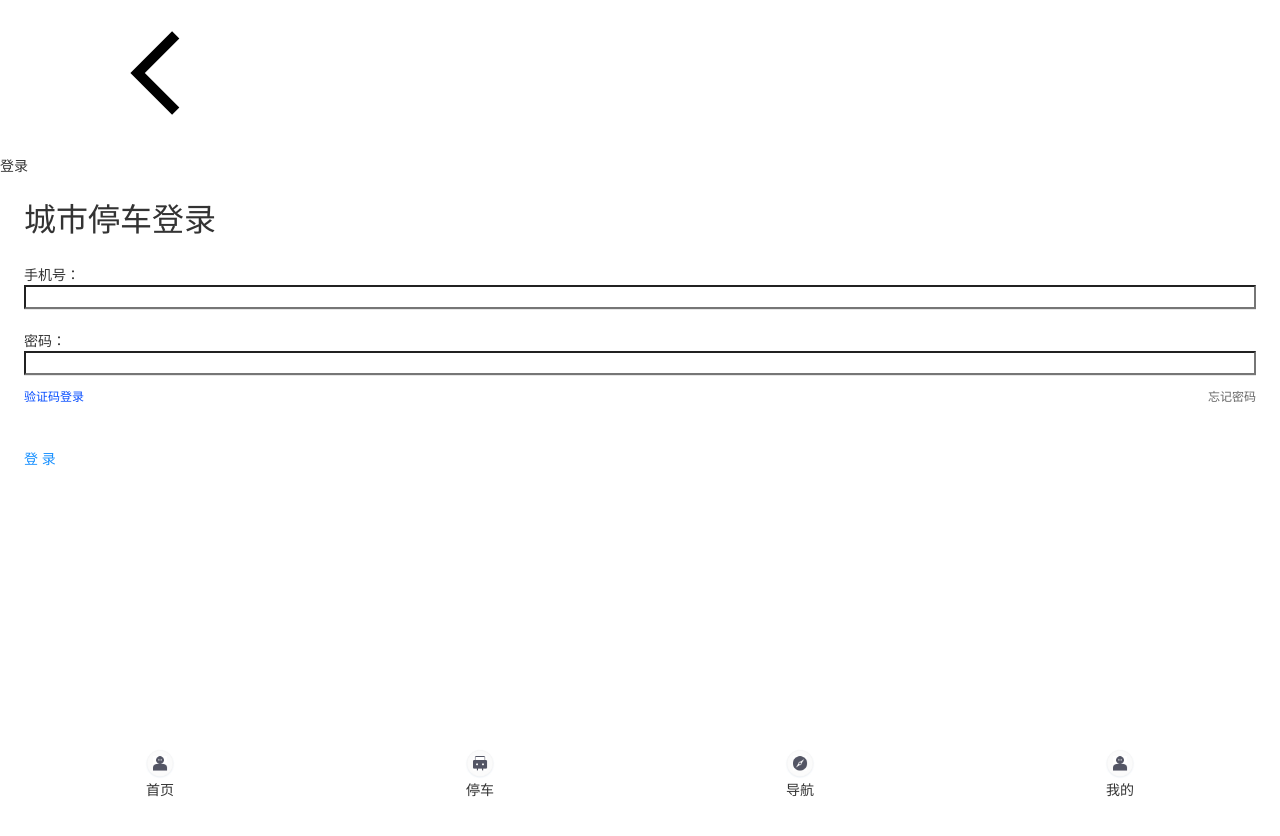
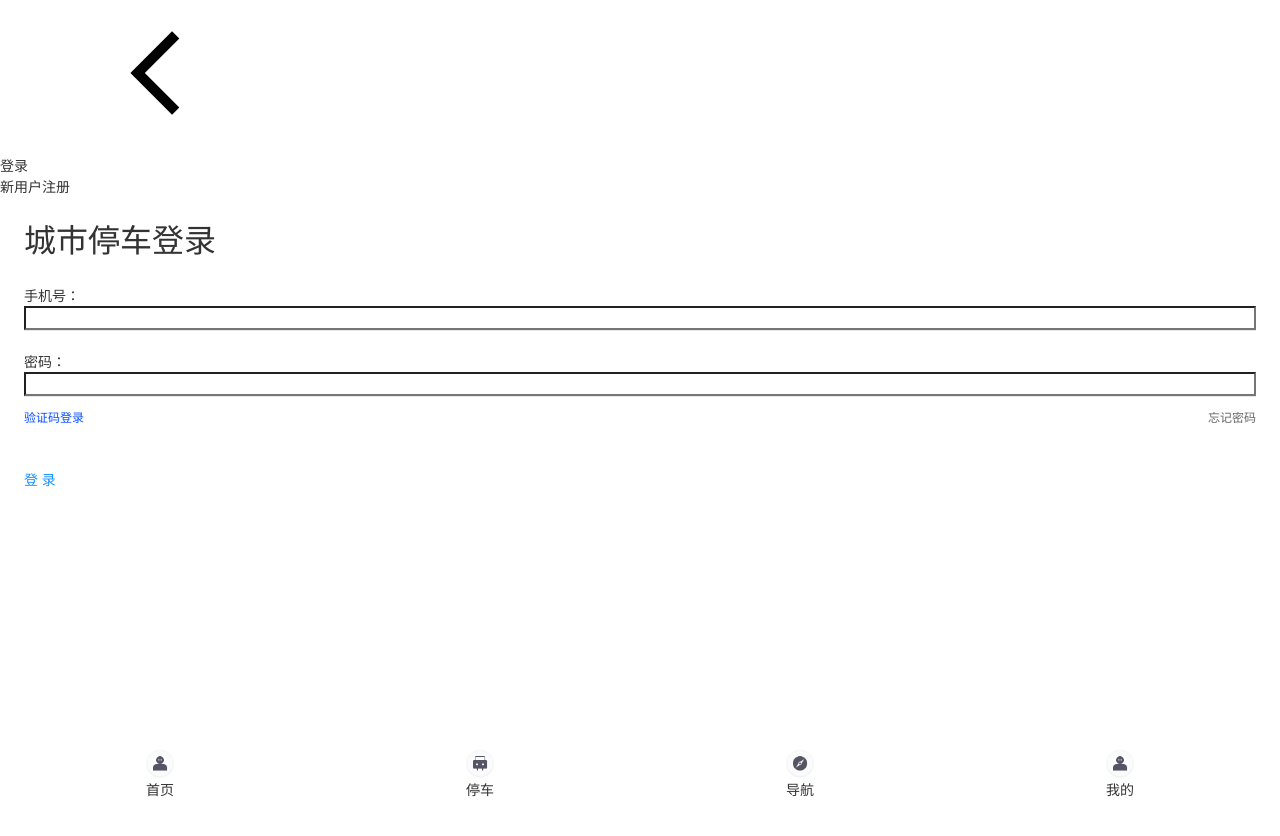
Before and after one commit to zz3718/city-parking-app, a React app: page /#/login in a window 1280 px wide. Shown: the top 836 px of the page. Built offline with nearby package versions, Linux system fonts and the light colour scheme.

Commit message:
perf(login): 添加新用户注册按钮

```diff
--- a/src/pages/Login/login.jsx
+++ b/src/pages/Login/login.jsx
@@ -4,6 +4,9 @@ import { NavBar, Icon, List, Button } from 'antd-mobile';
 export default class Login extends React.Component {
 	login = () => {
 		console.log('点击登录')
+	}
+	register = () => {
+		console.log('点击新用户注册')
 	}
 	render () {
 		return (
@@ -13,6 +16,7 @@ export default class Login extends React.Component {
 						mode="light"
 						icon={<Icon type="left" />}
 						onLeftClick={() => { this.props.history.go(-1) }}
+						rightContent={<span onClick={ this.register }>新用户注册</span>}
 						>登录</NavBar>
 						<div className="login-content">
 							<div className="login-title">城市停车登录</div>
--- a/src/pages/Login/login.scss
+++ b/src/pages/Login/login.scss
@@ -34,4 +34,8 @@
     .login-btn {
         margin-top: 42px;
     }
+    .am-navbar-right {
+        font-size: 14px;
+        color: #333;
+    }
 }
```
